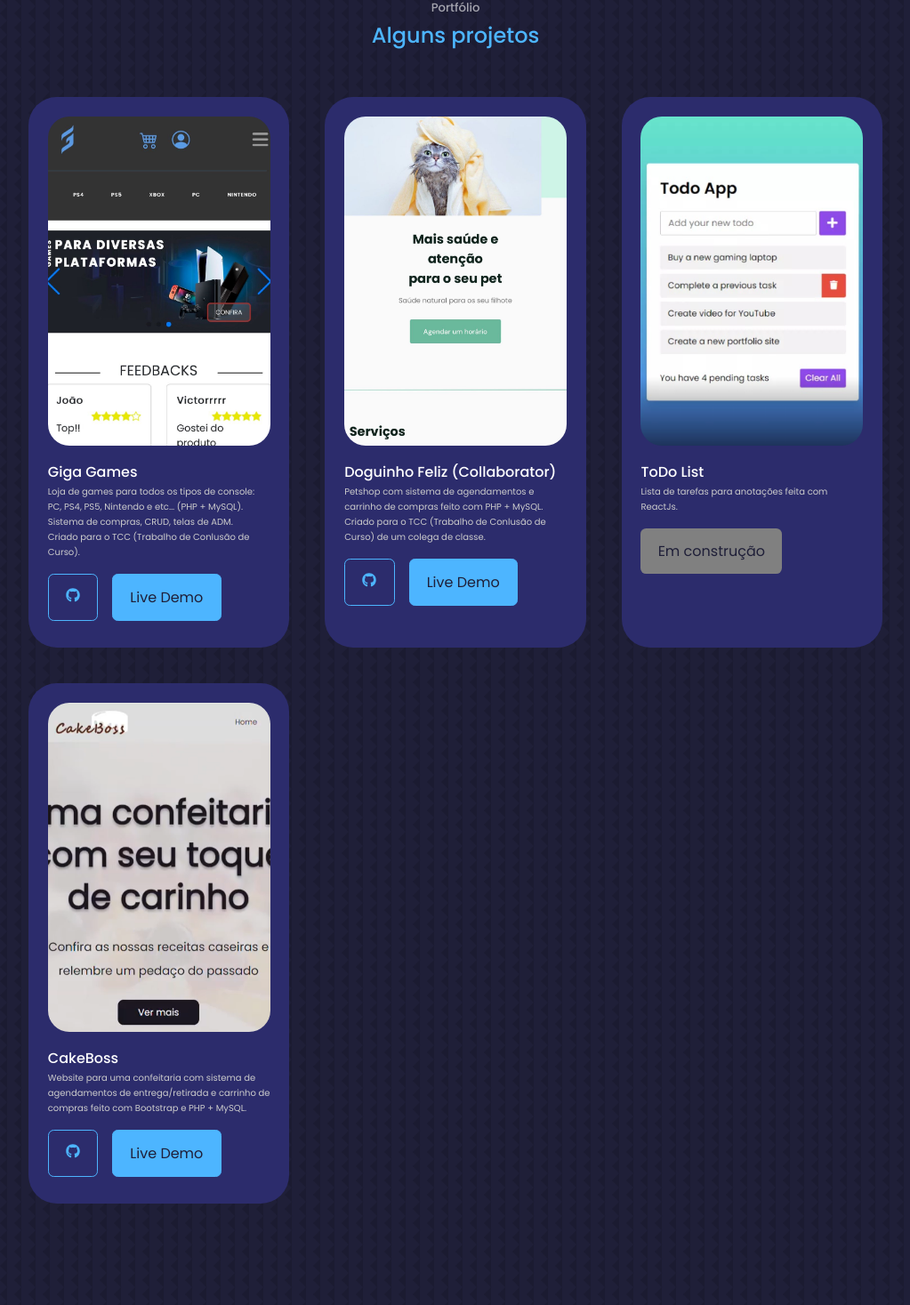
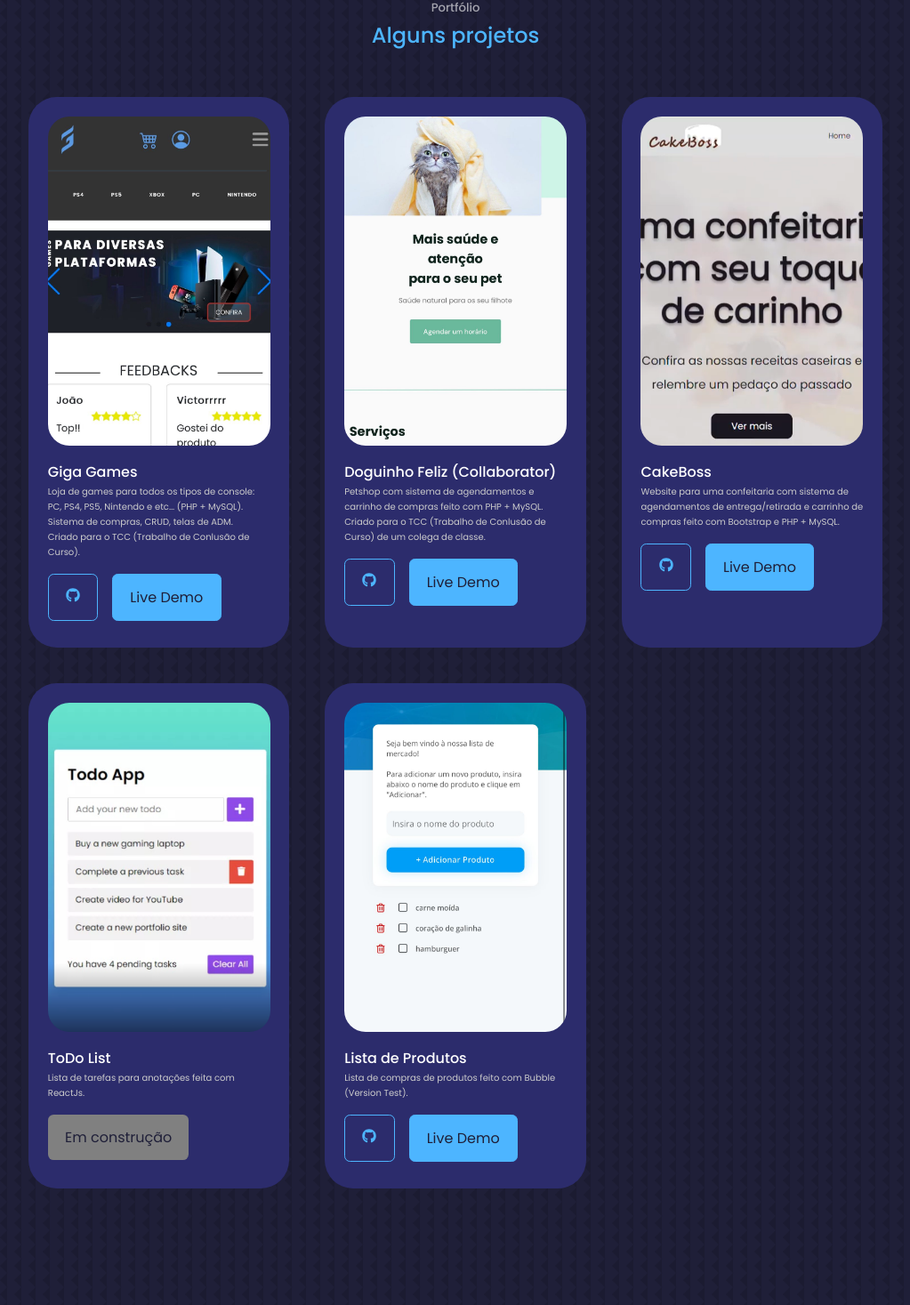
Before and after one commit to VictorSantos-Dev/portfolio-victorsantos, a React (Create React App) app: page / in a window 1280 px wide. Shown: the part 3257-4724 px from the top of the page at 89% size, without its empty margins (128-1151 px from the left). Built offline with nearby package versions, Linux system fonts and the light colour scheme.

Commit message:
add todo list com bubble no portfolio

```diff
--- a/src/components/portfolio/Portfolio.jsx
+++ b/src/components/portfolio/Portfolio.jsx
@@ -2,8 +2,9 @@ import React from 'react'
 import './portfolio.css'
 import IMG1 from '../../assets/gigagames.jpg'
 import IMG2 from '../../assets/doguinhofeliz.jpg'
-import IMG3 from '../../assets/todolist.png'
-import IMG4 from '../../assets/CakeBoss.png'
+import IMG3 from '../../assets/CakeBoss.png'
+import IMG4 from '../../assets/todolist.png'
+import IMG5 from '../../assets/ToDoList_Bubble.jpg'
 import {FaGithub} from 'react-icons/fa'
 
 
@@ -47,7 +48,19 @@ const Portfolio = () => {
 
                 <article className='portfolio__item'>
                     <div className="portfolio__item-image">
-                        <img src={IMG3} height="370px" alt="" />
+                        <img src={IMG3} height="370px" alt="CakeBoss" />
+                    </div>
+                    <h4>CakeBoss</h4>
+                    <p className='small_text'>Website para uma confeitaria com sistema de agendamentos de entrega/retirada e carrinho de compras feito com Bootstrap e PHP + MySQL.</p>
+                    <div className="portfolio__item-cta">
+                        <a href='https://drive.google.com/drive/folders/1HNmXQSvGdeqbX6pgHFB1ZTTryHjqAI1V?usp=sharing' className='btn' target="_blank"><FaGithub/></a>
+                        <a href='https://drive.google.com/drive/folders/1HNmXQSvGdeqbX6pgHFB1ZTTryHjqAI1V?usp=sharing' className='btn btn-primary' target="_blank">Live Demo</a>
+                    </div>
+                </article>
+
+                <article className='portfolio__item'>
+                    <div className="portfolio__item-image">
+                        <img src={IMG4} height="370px" alt="" />
                     </div>
                     <h4>ToDo List</h4>
                     <p className='small_text'>Lista de tarefas para anotações feita com ReactJs.
@@ -61,13 +74,14 @@ const Portfolio = () => {
 
                 <article className='portfolio__item'>
                     <div className="portfolio__item-image">
-                        <img src={IMG4} height="370px" alt="CakeBoss" />
+                        <img src={IMG5} height="370px" alt="" />
                     </div>
-                    <h4>CakeBoss</h4>
-                    <p className='small_text'>Website para uma confeitaria com sistema de agendamentos de entrega/retirada e carrinho de compras feito com Bootstrap e PHP + MySQL.</p>
+                    <h4>Lista de Produtos</h4>
+                    <p className='small_text'>Lista de compras de produtos feito com Bubble (Version Test).
+                    </p>
                     <div className="portfolio__item-cta">
-                        <a href='https://drive.google.com/drive/folders/1HNmXQSvGdeqbX6pgHFB1ZTTryHjqAI1V?usp=sharing' className='btn' target="_blank"><FaGithub/></a>
-                        <a href='https://drive.google.com/drive/folders/1HNmXQSvGdeqbX6pgHFB1ZTTryHjqAI1V?usp=sharing' className='btn btn-primary' target="_blank">Live Demo</a>
+                        <a href='https://bubble.io' className='btn' target="_blank"><FaGithub/></a>
+                        <a href='https://firstproject-70149.bubbleapps.io/version-test/listamercado_login' className='btn btn-primary' target="_blank">Live Demo</a>
                     </div>
                 </article>
             </div>
```
Also changed, not shown: src/assets/ToDoList_Bubble.jpg (added).
